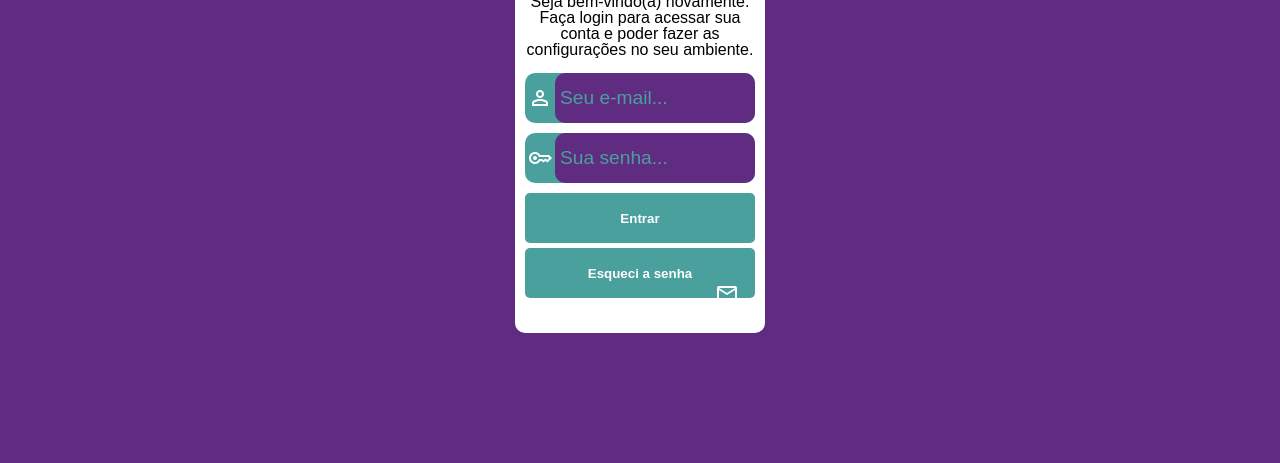
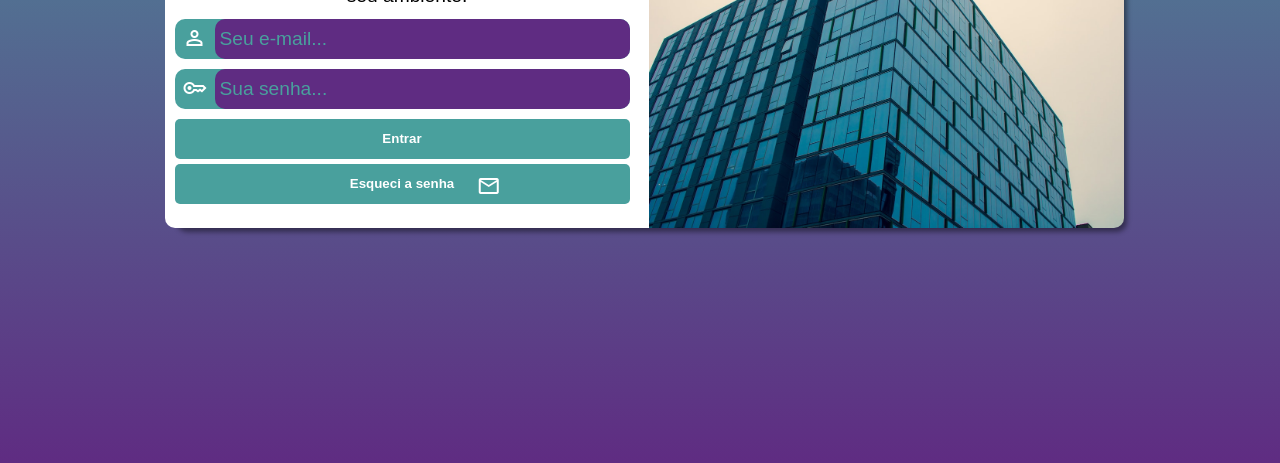
Before and after one commit to GabrielRuanDias/projeto-login, a plain HTML site: page index.html in a window 1280 px wide. Shown: the part 337-800 px from the top of the page. Drawn offline with nearby package versions, Linux system fonts and the light colour scheme.

Commit message:
atualização media queries

```diff
--- a/estilos/media-queries.css
+++ b/estilos/media-queries.css
@@ -1,7 +1,111 @@
 @charset "UTF-8";
 
 @media screen and (min-width: 768px) and (max-width: 992px){
+
     body {
         background-image: linear-gradient(to bottom, #5f2c82, #49a09d);
     }
+    main {
+        width: 680px;
+        height: 330px;
+        box-shadow: 2px 2px 5px rgba(0, 0, 0, 0.425);
+
+    }
+    div#imagem {
+        width: 220px;
+        height: 330px;
+        border-radius: 10px 0px 0px 10px;
+
+    }
+    div#formulario {
+        position: absolute;
+        top: 0;
+        left: 34%;
+        padding-top: 10px;
+
+
+    }
+    form {
+        padding-right: 10px;
+    }
+    span#carta {
+        position: absolute;
+        top: 87.5%;
+        left: 66%;
+    }
+    input.login {
+        width: 400px;
+    }
+    label > span {
+        padding-left: 9px;
+    }
+
 }
+
+@media screen and (min-width: 992px){
+    body {
+        background-image: linear-gradient(to bottom, #49a09d, #5f2c82 );
+    }
+    main {
+        width: 950px;
+        height: 330px;
+        box-shadow: 12px 4px 5px rgba(0, 0, 0, 0.425);
+
+    }
+    div#imagem {
+        position: absolute;
+        left: 52%;
+        width: 475px;
+        height: 330px;
+        border-radius: 0px 10px 10px 0px;
+
+
+    }
+
+    div > h1 {
+        padding-top: 10px;
+        font-size: 2.5em;
+        font-weight: bolder;
+    }
+    div > p {
+        padding-top: 10px;
+        font-size: 1.2em;
+    }
+    div#formulario {
+        position: absolute;
+        top: -1%;
+        left: 1%;
+        padding-top: 10px;
+        width: 465px;
+
+
+
+    }
+    form {
+        padding-right: 10px;
+
+
+    }
+    span#carta {
+        position: absolute;
+        top: 88.8%;
+        left: 65%;
+    }
+    div.inputbox{
+
+    height: 40px;
+
+    }
+
+    input.login {
+        width: 415px;
+        height: 40px;
+    }
+    input.butao {
+        height: 40px;
+
+    }
+    label > span {
+        padding: 7px 8px;
+    }
+}
--- a/estilos/style.css
+++ b/estilos/style.css
@@ -16,7 +16,11 @@ html {
     height: 100vh;
 }
 body{
-    background-color: #5f2c82;}
+    background-color: #5f2c82;
+    height: 100vh;
+
+}
+
 
 main {
     position: absolute;
@@ -28,6 +32,7 @@ main {
     padding: 10px;
     background-color: white;
     border-radius: 10px;
+    box-shadow: 2px 2px 5px rgba(0, 0, 0, 0.425);
 
 }
 section {
@@ -97,7 +102,7 @@ span#carta {
     color: white;
 
 }
-input#butao {
+input.butao {
     color: white;
     width: 100%;
     background-color: #49a09d;
@@ -108,6 +113,6 @@ input#butao {
     font-weight: bold;
     margin-bottom: 5px;
 }
-input#butao:hover {
+input.butao:hover {
     background-color:  #429491;
 }
--- a/index.html
+++ b/index.html
@@ -4,6 +4,7 @@
     <meta charset="UTF-8">
     <meta http-equiv="X-UA-Compatible" content="IE=edge">
     <meta name="viewport" content="width=device-width, initial-scale=1.0">
+    <meta name="description" content="Página de login">
     <title>Login</title>
     <link rel="stylesheet" href="estilos/style.css">
     <link href="https://fonts.googleapis.com/css2?family=Material+Symbols+Outlined" rel="stylesheet" />
@@ -31,9 +32,9 @@
                         <input type="password" name="senha" id="isenha" autocomplete="current-password"  placeholder="Sua senha..." required class="login" title="Senha">
                     </div>
                     <div>
-                        <input type="submit" value="Entrar" id="butao">
+                        <input type="submit" value="Entrar" class="butao">
                         <br>
-                        <input type="button" value="Esqueci a senha" id="butao"> <span class="material-symbols-outlined" id="carta">Mail</span>
+                        <input type="button" value="Esqueci a senha" class="butao"> <span class="material-symbols-outlined" id="carta">Mail</span>
                     </div>
                 </form>
             </div>
```
